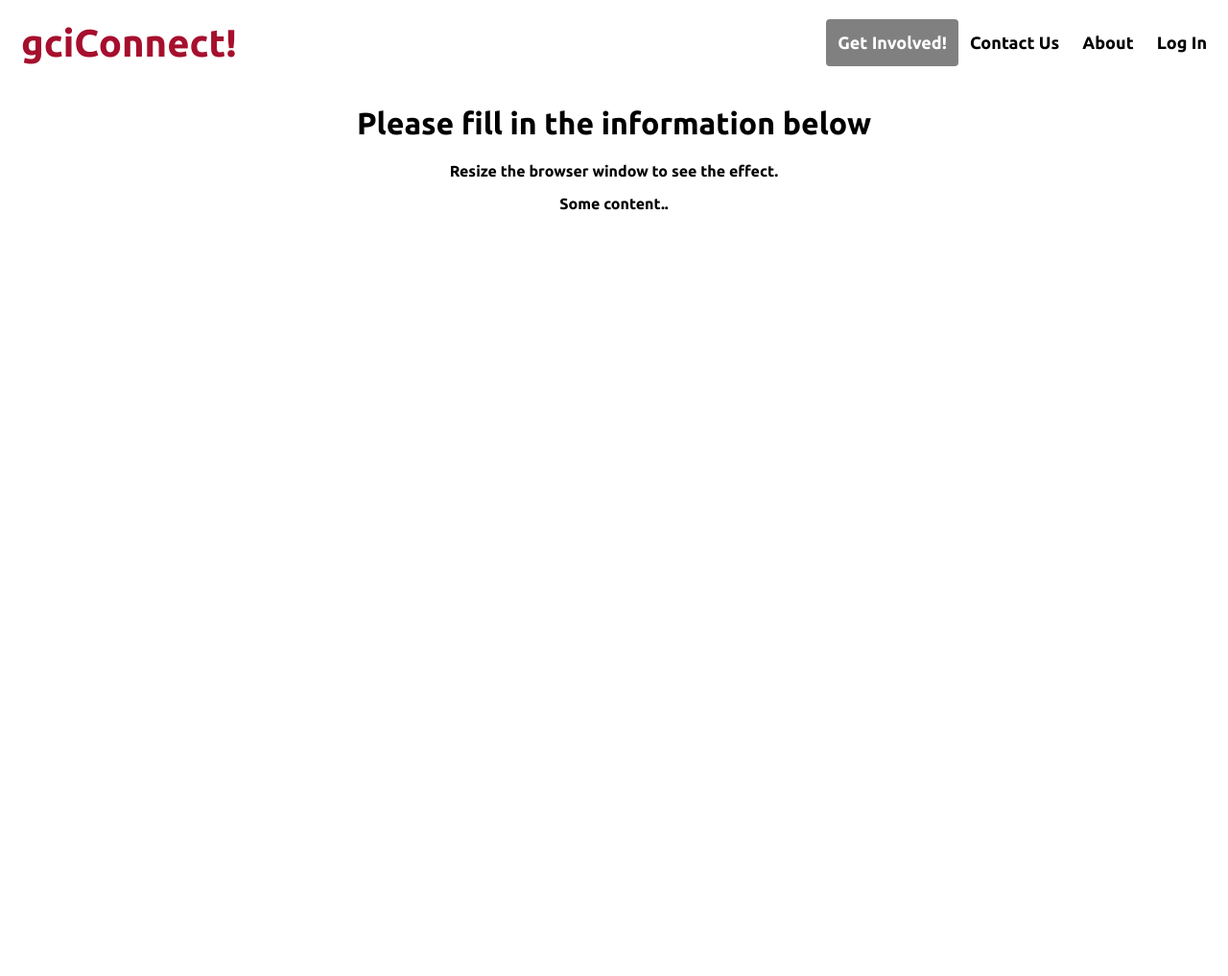
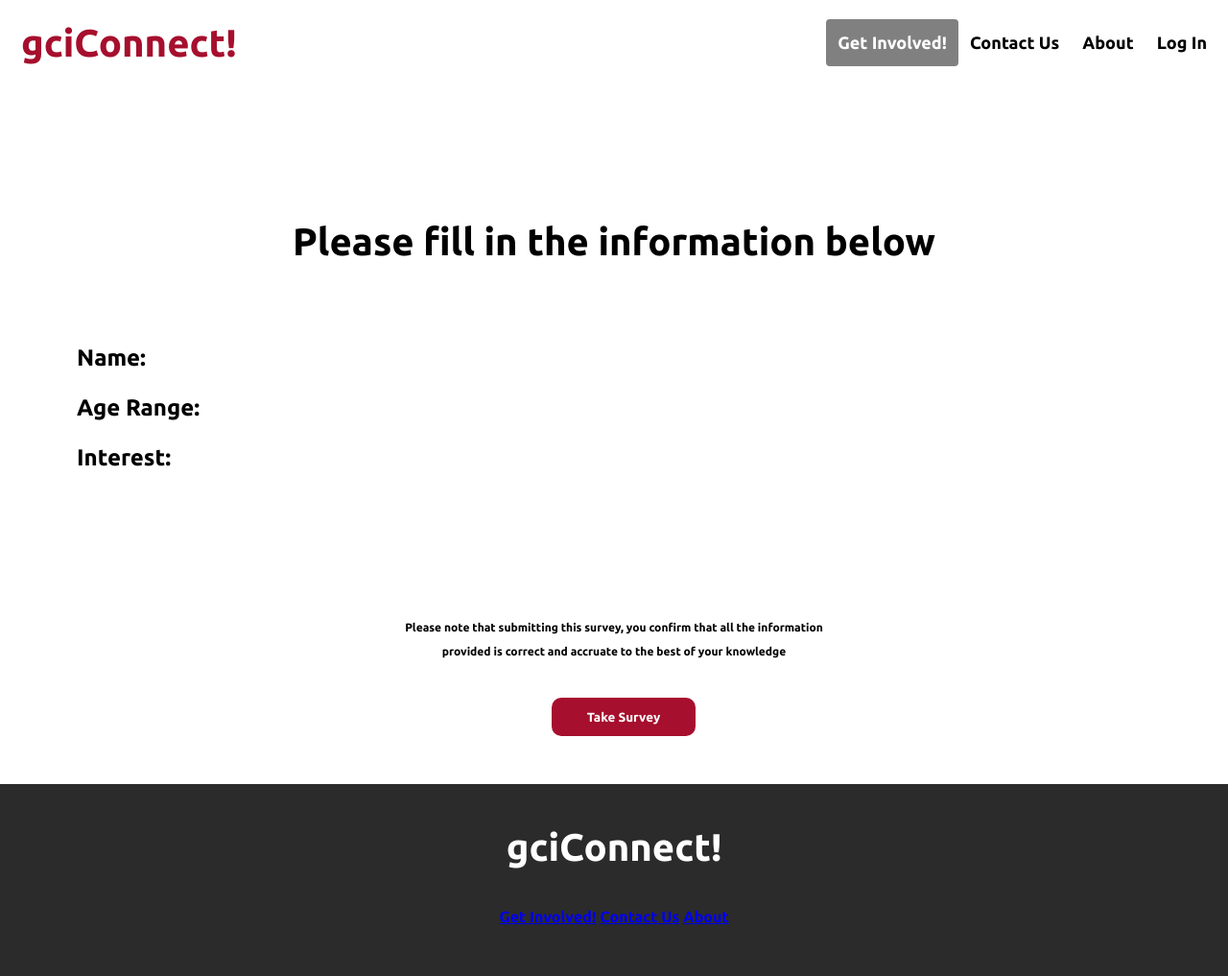
Before and after one commit to WSUCapstoneS2023/CptS421-3-GCISL, a Django app: template projectGCISL/templates/registration.html in a window 1280 px wide. Shown: the whole page at 96% size. Before the commit the page ends 219 px from the top, so only its background shows below. Run offline with Django 4.2, Linux system fonts and the light colour scheme; the template is opened without the code that fills it, so the values that code supplies are empty.

Commit message:
Finalized html and css files

```diff
--- a/projectGCISL/static/css/login.css
+++ b/projectGCISL/static/css/login.css
@@ -81,4 +81,5 @@ html, body {
 
   .signin{
     padding-left: 500px;
+
   }
--- a/projectGCISL/static/css/registration.css
+++ b/projectGCISL/static/css/registration.css
@@ -43,3 +43,64 @@ body {
   .header-right {
     float: right;
   }
+
+  .header-middle {
+    text-align: center;
+    color: white;
+  }
+
+  .body1{
+    text-align: center;
+    padding-top: 100px;
+    font-size: 40px;
+  }
+
+  .body2{
+    padding-left: 80px;
+    padding-top: 20px;
+    font-size: 24px;
+    padding-bottom: 20px;
+  }
+
+  .body3{
+    text-align: center;
+    padding-top: 100px;
+    font-size: 12px;
+    padding-bottom: 30px;
+  }
+
+  .buttonshift{
+    padding-top: 0px;
+    padding-left: 20px;
+    padding-bottom: 0px;
+    display: flex;
+    align-items: center;
+    justify-content: center;
+  }
+
+  button {
+    background-color: #a60f2d;
+    color: white;
+    border: none;
+    cursor: pointer;
+    width: 150px;
+    height: 40px;
+    border-radius: 10px;
+    display: flex;
+    align-items: center;
+    justify-content: center;
+    font-family: Ubuntu;
+  }
+
+  .separator{
+    padding-bottom: 50px;
+  }
+
+  footer {
+    padding-bottom: 200px;
+    text-align: center;
+    padding: 3px;
+    background-color: #2b2b2b ;
+    color: white;
+    height: 200px;
+  }
--- a/projectGCISL/templates/login.html
+++ b/projectGCISL/templates/login.html
@@ -4,7 +4,7 @@
     <meta charset="UTF-8">
     <meta http-equiv="X-UA-Compatible" content="IE=edge">
     <meta name="viewport" content="width=device-width, initial-scale=1.0">
-    <link rel="stylesheet" href="styles/login.css">
+    <link rel="stylesheet" href="/projectGCISL/static/css/login.css">
     <title>Login</title>
 </head>
 <body>
--- a/projectGCISL/templates/registration.html
+++ b/projectGCISL/templates/registration.html
@@ -4,7 +4,7 @@
     <meta charset="UTF-8">
     <meta http-equiv="X-UA-Compatible" content="IE=edge">
     <meta name="viewport" content="width=device-width, initial-scale=1.0">
-    <link rel="stylesheet" href="styles/registration.css">
+    <link rel="stylesheet" href="/projectGCISL/static/css/registration.css">
     <title>Registration</title>
 </head>
 <body>
@@ -14,13 +14,34 @@
           <a class="active" href="#home">Get Involved!</a>
           <a href="#contact">Contact Us</a>
           <a href="#about">About</a>
-          <a href="#about">Log In</a>
+          <a href="#login">Log In</a>
         </div>
     </div>
-    <div style="text-align: center">
-        <h1>Please fill in the information below</h1>
-        <p>Resize the browser window to see the effect.</p>
-        <p>Some content..</p>
+    <div class = "body1">
+        <p>Please fill in the information below</p>
     </div>
+    <div class = "body2">
+        <p>Name:</p>
+        <p>Age Range:</p>
+        <p>Interest:</p>
+    </div>
+    <div class = "body3">
+        <p>Please note that submitting this survey, you confirm that all the information </p>
+        <p> provided is correct and accruate to the best of your knowledge </p>
+    </div>
+    <div class = "buttonshift">
+        <button type="submit">Take Survey</button>
+    </div>
+    <div class = "separator">
+    </div>
+    <footer>
+        <p style = "font-size: 40px">gciConnect!<br>
+            <div class="header-middle">
+                <a href="#home">Get Involved!</a>
+                <a href="#contact">Contact Us</a>
+                <a href="#about">About</a>
+
+              </div>
+      </footer>
 </body>
 </html>
```
